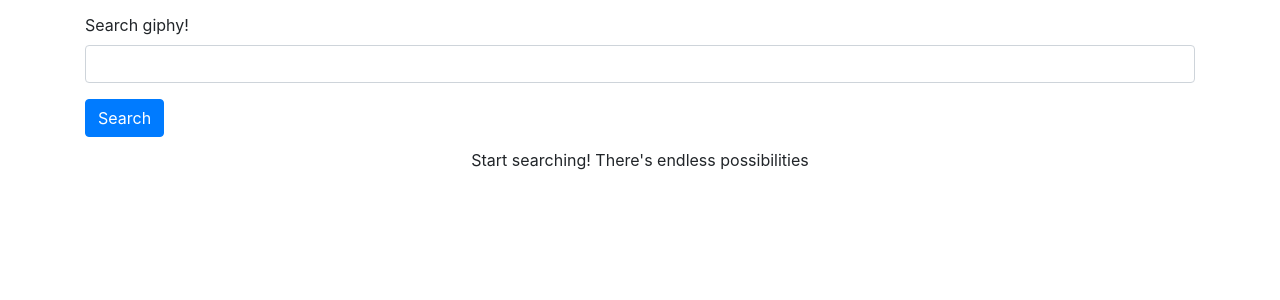
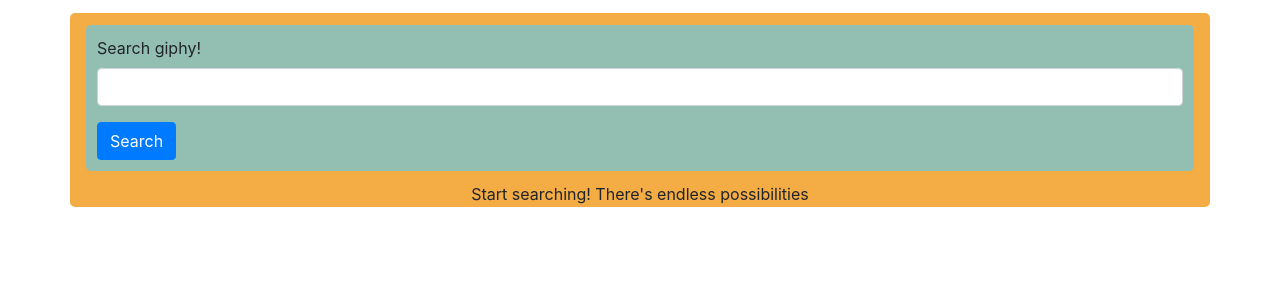
Before and after one commit to YeetOrBeYate/Giphy, a React (Create React App) app: page / in a window 1280 px wide. Shown: the top 300 px of the page. Built offline with nearby package versions, Linux system fonts and the light colour scheme.

Commit message:
Edited the ReadMe to detail instructions. Added links to the images retrieved from the search so that users can click and go to the original giphy post.

```diff
--- a/src/App.css
+++ b/src/App.css
@@ -3,14 +3,19 @@
 }
 
 .themed-container{
-  /* border: .1px solid red; */
+  border: .1px solid transparent;
   margin:1% auto;
+  background-color: #F4AC45;
+  border-radius: 5px;
 }
 
 .themed-form{
   margin:1% auto;
   /* border:1px solid blue; */
   text-align: left;
+  background-color: #92BFB1;
+  padding:1%;
+  border-radius: 5px;
 }
 
 .gifGrid{
--- a/src/comp/FormComp.js
+++ b/src/comp/FormComp.js
@@ -10,7 +10,6 @@
 
   const dispatch = useDispatch()
   const Gifs = useSelector(state =>state.Gifs)
-  console.log(Gifs)
 
   const [search,setSearch] = React.useState({
     string:''
--- a/src/comp/GifCard.js
+++ b/src/comp/GifCard.js
@@ -4,10 +4,15 @@
 
     const img = props.img
 
+
     return (
-        <div className="gifCard">
-            <img height="100%" width="100%" src={img.images.downsized.url}/>
-        </div>
+        <>
+        <a href={img.url} target="_blank" rel="noopener noreferrer">
+            <div className="gifCard">
+                <img height="100%" width="100%" src={img.images.downsized.url} alt="loading img"/>
+            </div>
+        </a>
+        </>
     )
 }
 
--- a/src/comp/GifGrid.js
+++ b/src/comp/GifGrid.js
@@ -1,5 +1,5 @@
 import React from 'react'
-import {useSelector,useDispatch} from 'react-redux'
+import {useSelector} from 'react-redux'
 import GifCard from "./GifCard"
 import { Spinner } from 'reactstrap';
 
@@ -9,7 +9,7 @@
 
     const Gifs = useSelector(state =>state.Gifs)
 
-    if(!Gifs.gifs){
+    if(!Gifs.gifs || Gifs.gifs.length === 0){
         return(
             <div>
                 Start searching! There's endless possibilities
```
Also changed, not shown: 1 other file (tests, documents, lock files or other folders).
